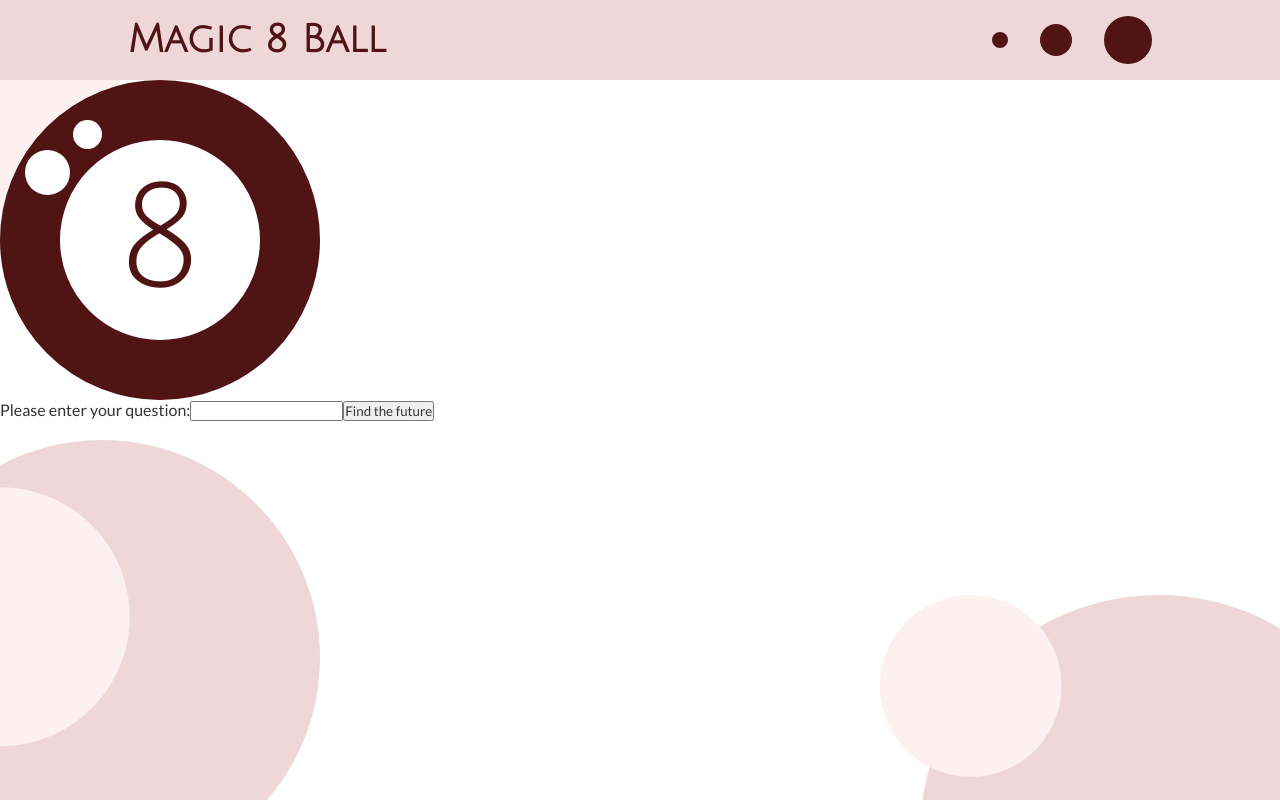
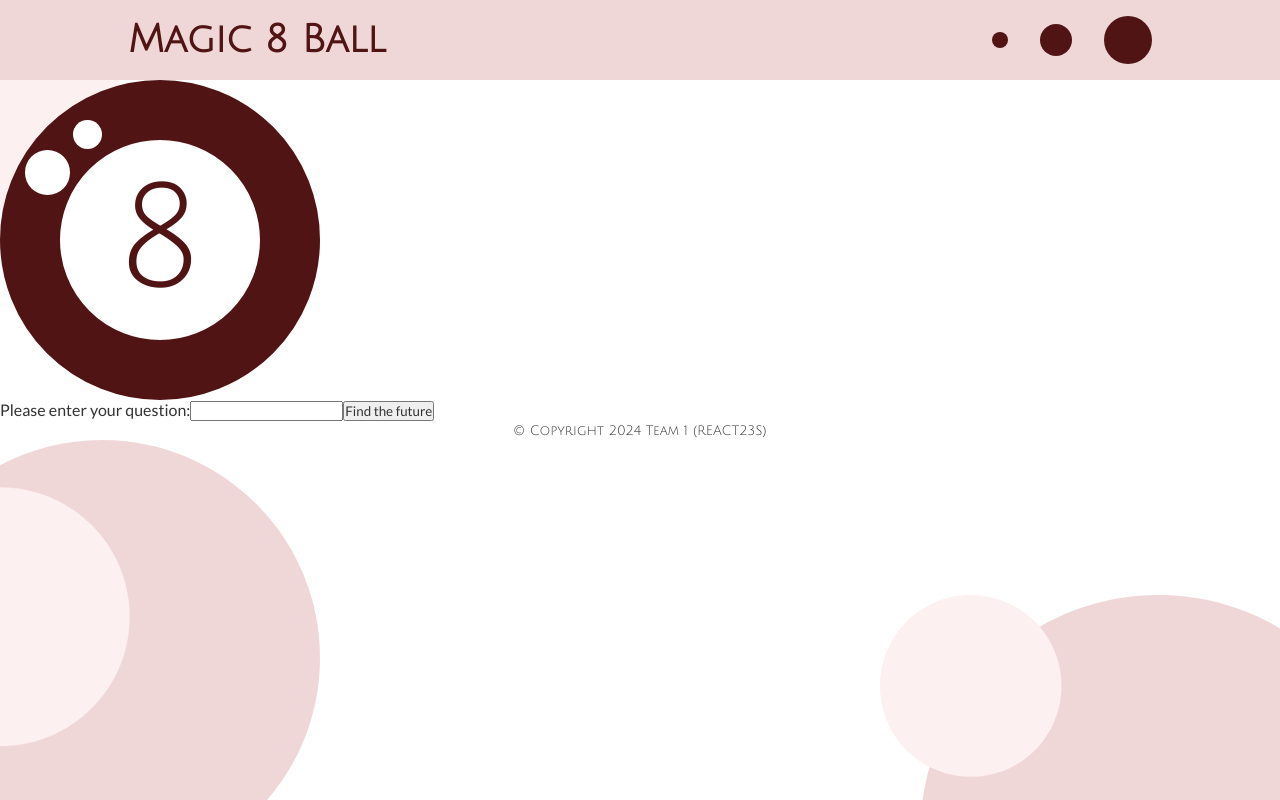
Before and after one commit to johntrehearn/DMApp, a React (Vite) app: page / in a window 1280 px wide. Built offline with nearby package versions, Linux system fonts and the light colour scheme.

Commit message:
Add Footer and Footer styles

```diff
--- a/src/App.tsx
+++ b/src/App.tsx
@@ -3,6 +3,7 @@ import Header from './components/Header';
 import Answer from './components/Answer';
 import Question from './components/Question';
 import EightBall from './components/EightBall';
+import Footer from './components/Footer';
 
 function App() {
   type outcomeType = {
@@ -84,6 +85,8 @@ function App() {
       {showInput && <Question inputHandler={inputHandler} clickHandler={clickHandler} />}
 
       <Answer renderedQuestion={renderedQuestion} outcomeState={outcomeState} />
+
+      <Footer />
     </>
   );
 }
--- /dev/null
+++ b/src/components/Footer.tsx
@@ -0,0 +1,9 @@
+const Footer: React.FC = () => {
+  return (
+    <footer className="footer">
+      <small>&copy; Copyright 2024 Team 1 (REACT23S)</small>
+    </footer>
+  );
+};
+
+export default Footer;
--- a/src/index.css
+++ b/src/index.css
@@ -206,5 +206,6 @@ button {
 /* FOOTER */
 
 .footer {
+  font-family: var(--font-display);
   text-align: center;
 }
```
